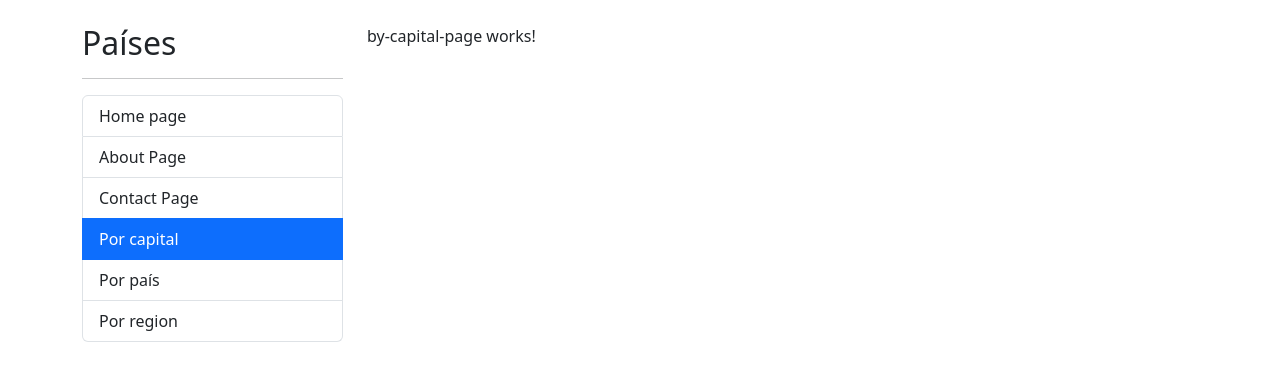
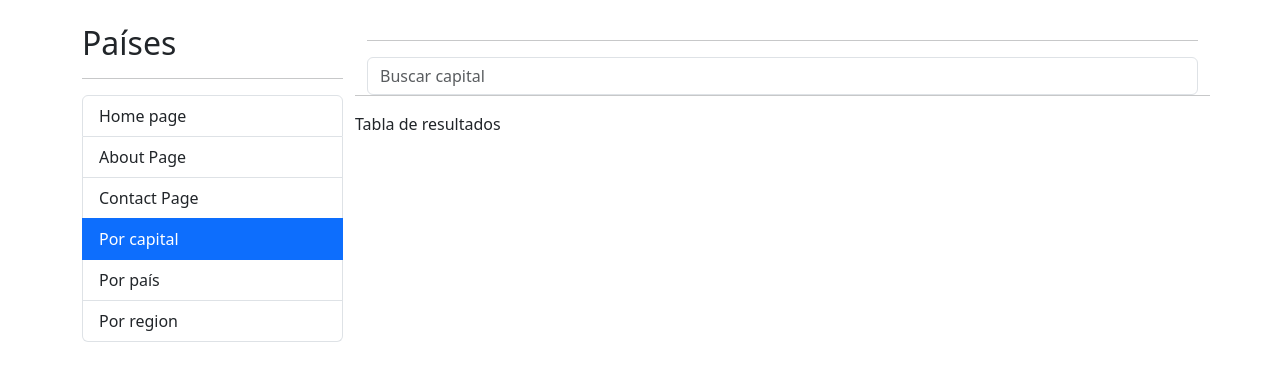
Before and after one commit to jhreyes483/angular-afh, an Angular app in the folder 02)-angular/03-country-app/: page /countries/by-capital in a window 1280 px wide. Shown: the top 380 px of the page. Built offline with nearby package versions, Linux system fonts and the light colour scheme.

Commit message:
generar componente global e importar desde distintos modulos

```diff
--- a/02)-angular/03-country-app/src/app/countries/countries.module.ts
+++ b/02)-angular/03-country-app/src/app/countries/countries.module.ts
@@ -21,7 +21,7 @@ import { SharedModule } from '../shared/shared.module';
   imports: [
     CommonModule,
     CountriesRoutingModule, /** ojo siempre colocar acá los router hijos o independiente de cada modulo */
-    SharedModule,
+    SharedModule,/** modulo global */
   ]
 })
 export class CountriesModule { }
--- a/02)-angular/03-country-app/src/app/countries/page/by-capital-page/by-capital-page.component.html
+++ b/02)-angular/03-country-app/src/app/countries/page/by-capital-page/by-capital-page.component.html
@@ -1 +1,16 @@
-<p>by-capital-page works!</p>
+<hr>
+
+<div class="row">
+  <div class="col">
+
+    <shared-search-box
+    [placeholder]="'Buscar capital'"
+    ></shared-search-box>
+  </div>
+</div>
+
+<div class="row">
+  <div class="col"></div>
+  <hr>
+  Tabla de resultados
+</div>
--- /dev/null
+++ b/02)-angular/03-country-app/src/app/shared/components/search-box/search-box.component.html
@@ -0,0 +1,7 @@
+<input
+class="form-control"
+[placeholder]="placeholder"
+type="text"
+name=""
+id=""
+>
--- /dev/null
+++ b/02)-angular/03-country-app/src/app/shared/components/search-box/search-box.component.ts
@@ -0,0 +1,12 @@
+import { Component, Input } from '@angular/core';
+
+@Component({
+  selector: 'shared-search-box',
+  templateUrl: './search-box.component.html',
+  styleUrl: './search-box.component.css'
+})
+export class SearchBoxComponent {
+  @Input()
+  public placeholder: string = '';
+
+}
--- a/02)-angular/03-country-app/src/app/shared/shared.module.ts
+++ b/02)-angular/03-country-app/src/app/shared/shared.module.ts
@@ -6,6 +6,7 @@ import { HomePageComponent } from './pages/home-page/home-page.component';
 import { AboutPageComponent } from './pages/about-page/about-page.component';
 import { SidebarComponent } from './components/sidebar/sidebar.component';
 import { ContactComponent } from './components/contact/contact.component';
+import { SearchBoxComponent } from './components/search-box/search-box.component';
 
 
 
@@ -17,6 +18,7 @@ import { ContactComponent } from './components/contact/contact.component';
     HomePageComponent,
     SidebarComponent,
     ContactComponent,
+    SearchBoxComponent,
 
   ],
   imports: [
@@ -27,7 +29,8 @@ import { ContactComponent } from './components/contact/contact.component';
     AboutPageComponent,
     HomePageComponent, /** siempre se debe exportar un modulo por lo menos el principal */
     SidebarComponent,
-    ContactComponent
+    ContactComponent,
+    SearchBoxComponent,/** ojo hacer esta exportación para componente global */
   ]
 })
 export class SharedModule { }
```
Also changed, not shown: 02)-angular/03-country-app/src/app/shared/components/search-box/search-box.component.css (added).
